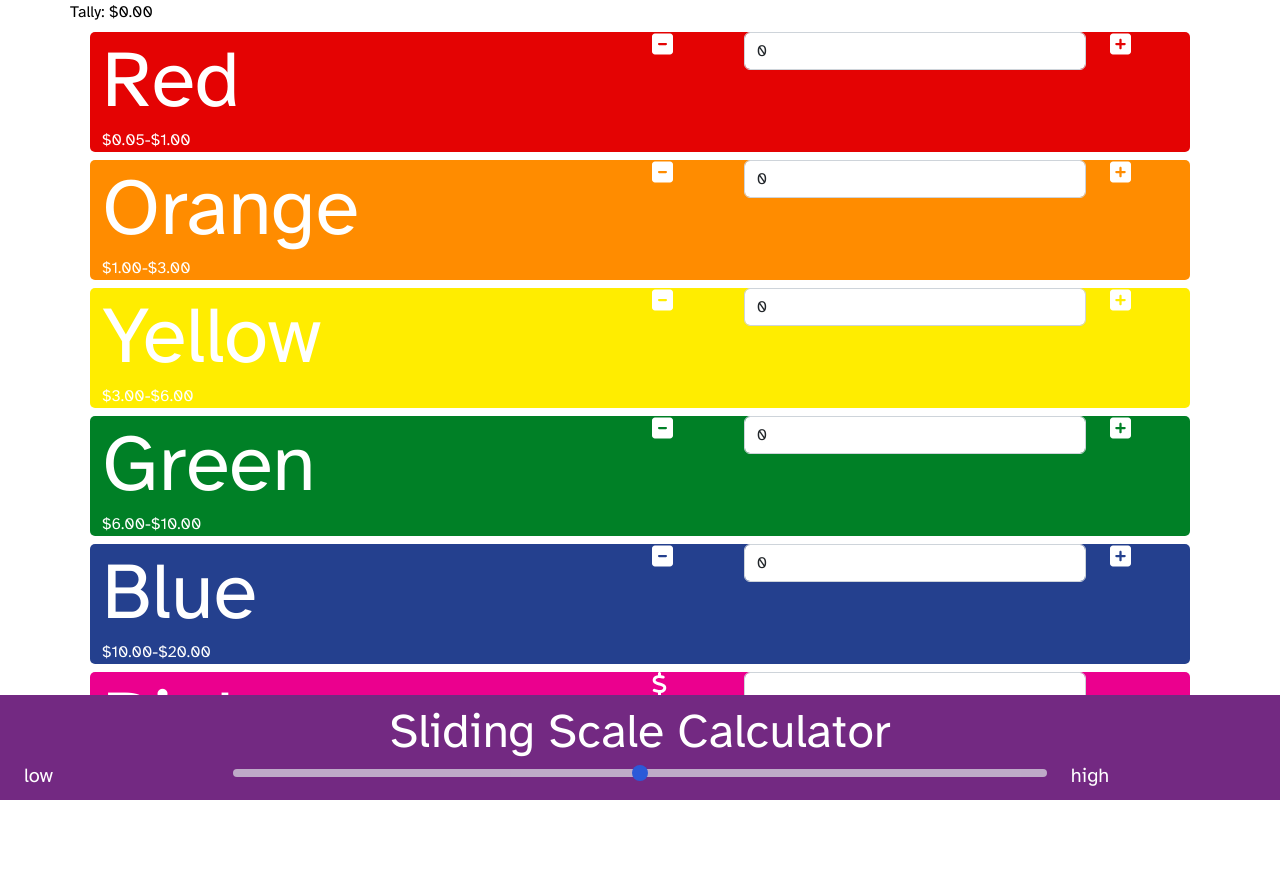
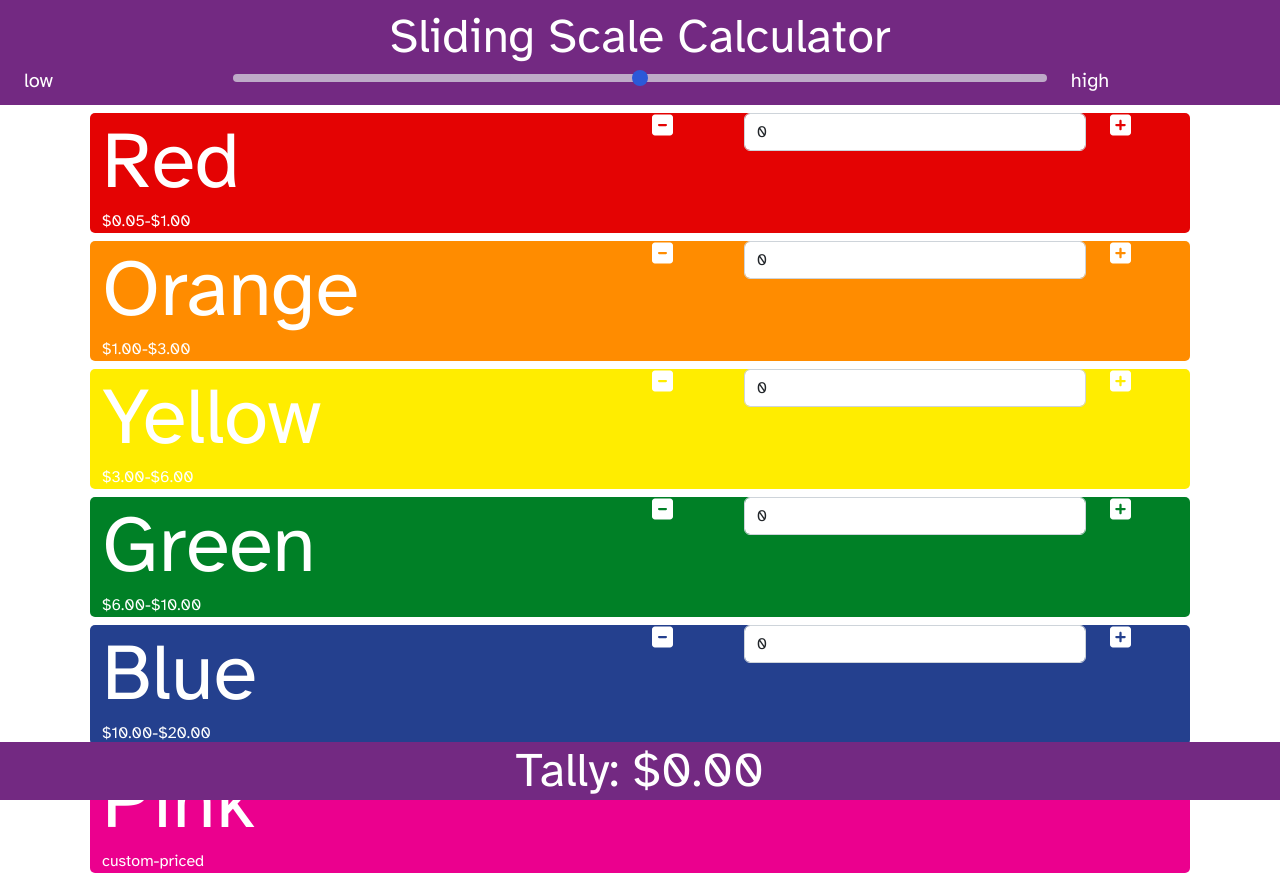
Before and after one commit to rlmead/lccr, a React (Create React App) app: page / in a window 1280 px wide. Before the commit the page ends 800 px from the top, so only its background shows below. Built offline with nearby package versions, Linux system fonts and the light colour scheme; no server answers.

Commit message:
add tally footer and move slider to header

```diff
--- a/src/App.tsx
+++ b/src/App.tsx
@@ -1,7 +1,7 @@
 import React, { useEffect, useState } from 'react';
-import { Container, Row } from 'reactstrap';
+import { Navbar, Nav, Container, Row, Col } from 'reactstrap';
 import ColorBar from './components/ColorBar';
-import Footer from './components/Footer';
+import Header from './components/Header';
 import './App.css';
 import 'bootstrap/dist/css/bootstrap.min.css';
 
@@ -62,7 +62,7 @@ function App() {
     let newTally = 0
     for (const color in itemCounts) {
       if (color != 'Pink') {
-        let increment = (prices[color]['high'] - prices[color]['low'])/100
+        let increment = (prices[color]['high'] - prices[color]['low']) / 100
         console.log(increment)
         let itemCost = prices[color]['low'] + (multiplier * increment)
         newTally += itemCounts[color] * itemCost
@@ -78,11 +78,11 @@ function App() {
   }, [itemCounts, multiplier])
 
   return (
+    <>
+      {
+        Header(handleMultiplier)
+      }
       <Container>
-      <Row
-        style={{ color: 'black' }}>
-        Tally: ${tally.toFixed(2)}
-      </Row>
         {
           Object.keys(prices).map((colorName) => {
             return (
@@ -95,10 +95,21 @@ function App() {
               )
             )
           })
-      }{
-        Footer(handleMultiplier)
         }
+        <Navbar
+          className='m-0 p-0 fixed-bottom display-5'
+          style={{ backgroundColor: '#732982' }}
+        >
+          <Row className='mx-auto slidecontainer display-5'>
+            <Col
+              className='col-12 d-flex justify-content-center text-center'
+            >
+              Tally: ${tally.toFixed(2)}
+            </Col>
+          </Row>
+        </Navbar>
       </Container>
+    </>
   );
 }
 
--- a/src/components/Footer.tsx
+++ /dev/null
@@ -1,58 +0,0 @@
-import React, { useEffect, useState } from 'react';
-import { Input, Navbar, Nav, Row, Col } from 'reactstrap';
-
-function Footer(handleMultiplier: (value: number) => void) {
-  const [multiplier, setMultiplier] = useState(50)
-
-  useEffect(() => {
-    console.log(multiplier);
-    handleMultiplier(multiplier)
-  }, [multiplier])
-
-  return (
-    <Navbar
-      className='fixed-bottom text-white'
-      style={{ backgroundColor: '#732982' }}
-    >
-      <Nav
-        className='mx-auto d-flex justify-content-center slidecontainer'
-      >
-        <Row className='slidecontainer display-5'>
-          <Col
-            className='col-12 d-flex justify-content-center text-center'
-          >
-            Sliding Scale Calculator
-          </Col>
-        </Row>
-        <Row
-          className='slidecontainer'
-        >
-          <Col
-            className='col-2 lead'
-          >
-            low
-          </Col>
-          <Col
-            className='col-8 slidecontainer'
-          >
-            <Input
-              type='range'
-              min='0'
-              max='100'
-              value={multiplier}
-              className='slider'
-              onChange={(e) => setMultiplier(Number(e.target.value))}
-            />
-          </Col>
-          <Col
-            className='col-2 lead'
-          >
-            high
-          </Col>
-        </Row>
-      </Nav>
-    </Navbar>
-  );
-}
-
-export default Footer;
--- /dev/null
+++ b/src/components/Header.tsx
@@ -0,0 +1,54 @@
+import React, { useEffect, useState } from 'react';
+import { Input, Navbar, Nav, Row, Col } from 'reactstrap';
+
+function Header(handleMultiplier: (value: number) => void) {
+  const [multiplier, setMultiplier] = useState(50)
+
+  useEffect(() => {
+    console.log(multiplier);
+    handleMultiplier(multiplier)
+  }, [multiplier])
+
+  return (
+    <Navbar
+      className='navbar-default sticky-top text-white'
+      style={{ backgroundColor: '#732982' }}
+    >
+      <Row className='mx-auto slidecontainer display-5'>
+        <Col
+          className='col-12 d-flex justify-content-center text-center'
+        >
+          Sliding Scale Calculator
+        </Col>
+      </Row>
+      <Row
+        className='mx-auto slidecontainer'
+      >
+        <Col
+          className='col-2 lead'
+        >
+          low
+        </Col>
+        <Col
+          className='col-8 slidecontainer'
+        >
+          <Input
+            type='range'
+            min='0'
+            max='100'
+            value={multiplier}
+            className='slider'
+            onChange={(e) => setMultiplier(Number(e.target.value))}
+          />
+        </Col>
+        <Col
+          className='col-2 lead'
+        >
+          high
+        </Col>
+      </Row>
+    </Navbar>
+  );
+}
+
+export default Header;
```
Lines whose indentation alone changed are shown as unchanged.
